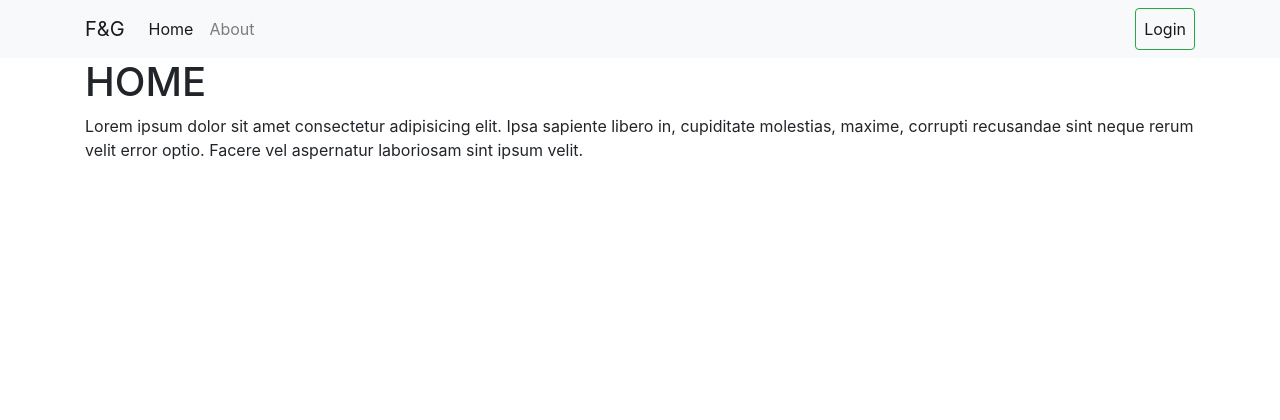
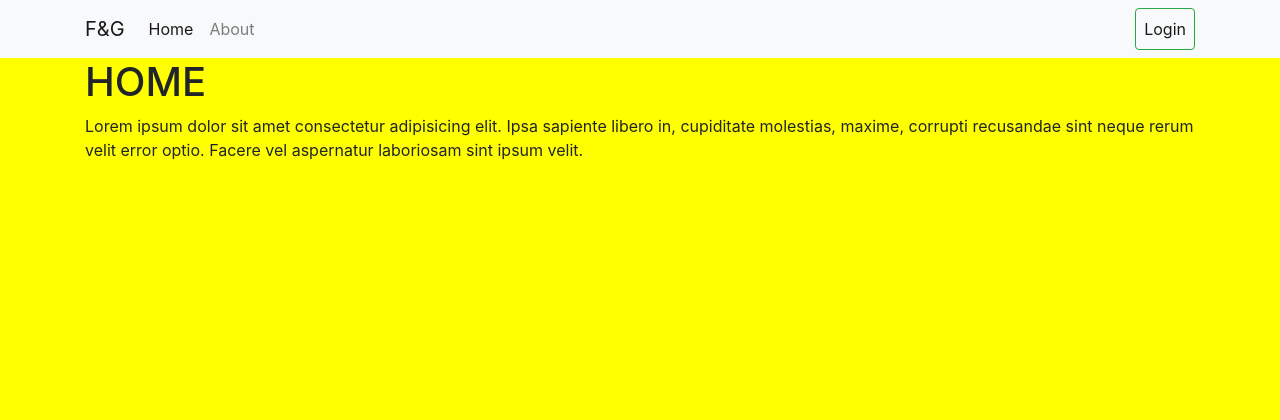
Before and after one commit to fdeboo/miniapp-project, a Flask app: page / in a window 1280 px wide. Shown: the top 420 px of the page. Run offline with Flask 2, Linux system fonts and the light colour scheme; some libraries are stand-ins or nearby versions.

Commit message:
background colour test

```diff
--- a/static/css/styles.css
+++ b/static/css/styles.css
@@ -1,3 +1,3 @@
 body {
-    background-color: f7f7f7;
+    background-color: yellow;
 }
```
